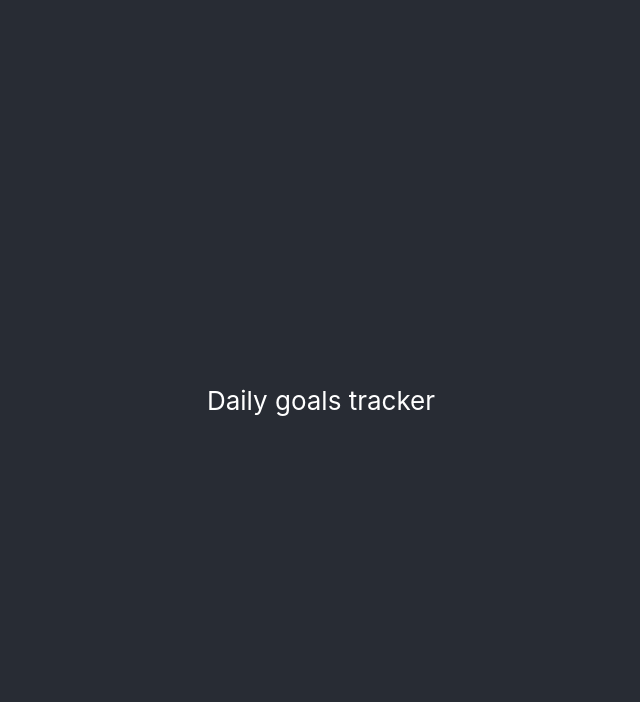
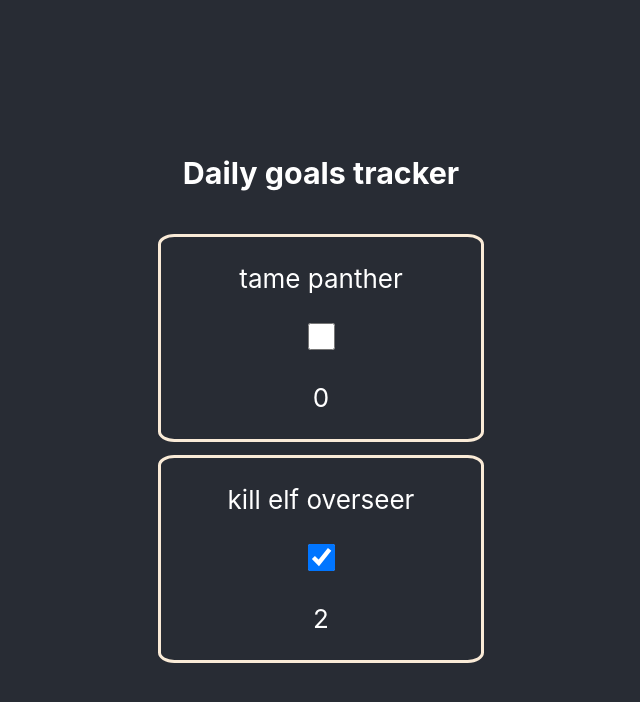
Before and after one commit to mfdebian/tibia-goals-tracker, a React (Create React App) app: page / in a window 1280 px wide. Shown: the top 702 px of the page, without its empty margins (319-959 px from the left). Built offline with nearby package versions, Linux system fonts and the light colour scheme.

Commit message:
Displaying some goals in dom, made checkCompleted function and moved goal logic to components/goals/ directory

```diff
--- a/src/App.css
+++ b/src/App.css
@@ -28,6 +28,20 @@
   color: #61dafb;
 }
 
+.goal {
+  min-width: 25vw;
+  height: 100%;
+  border: solid 3px;
+  border-radius: 5%;
+  border-color: antiquewhite;
+  margin: 0.5em;
+}
+
+input[type='checkbox'] {
+  width:2em;
+  height:2em;
+}
+
 @keyframes App-logo-spin {
   from {
     transform: rotate(0deg);
--- a/src/App.js
+++ b/src/App.js
@@ -1,10 +1,12 @@
 import './App.css';
+import GoalList from './components/goals/GoalList';
 
 function App() {
   return (
     <div className="App">
       <header className="App-header">
-        <p> Daily goals tracker</p>
+        <h3> Daily goals tracker</h3>
+        <GoalList />
       </header>
     </div>
   );
--- /dev/null
+++ b/src/components/goals/Goal.js
@@ -0,0 +1,22 @@
+function Goal(props) {
+  const { goal, checkCompleted } = props;
+
+  const handleChange = (id) => {
+    checkCompleted(id);
+  }
+
+  return (
+    <div className="goal" key={goal.id}>
+      <p>{goal.name}</p>
+      <input
+        type="checkbox"
+        checked={goal.completed}
+        onChange={() => {handleChange(goal.id)}}
+      />
+        {goal.completed}
+      <p>{goal.amount}</p>
+    </div>
+  )
+}
+
+export default Goal;
--- /dev/null
+++ b/src/components/goals/GoalList.js
@@ -0,0 +1,56 @@
+import { useState } from 'react';
+import '../../App.css';
+import Goal from './Goal';
+
+function GoalList() {
+
+  let someGoals = [
+    {
+      id: 1,
+      name: 'tame panther',
+      completed: false,
+      triedTimes: 0,
+      amount: 0,
+      maxAmount: 1,
+      triedTimesToday: 0,
+    },
+    {
+      id: 2,
+      name: 'kill elf overseer',
+      completed: true,
+      triedTimes: 0,
+      amount: 2,
+      maxAmount: 5,
+      triedTimesToday: 0,
+    },
+  ]
+
+  const [goals, setGoals] = useState(someGoals);
+
+  const checkCompleted = (id) => {
+    let updatedGoals = [...goals];
+    let goalIndex = updatedGoals.findIndex(goal => goal.id === id);
+    let goal = updatedGoals[goalIndex];
+    goal.completed = !goal.completed;
+
+    setGoals(updatedGoals);
+  }
+
+  return (
+    <div className="App">
+      {
+        goals.map(goal => {
+          return (
+            <Goal
+              key={goal.id}
+              goal={goal}
+              checkCompleted={checkCompleted}
+            />
+          )
+        })
+      }
+    </div>
+  )
+}
+
+export default GoalList;
```
